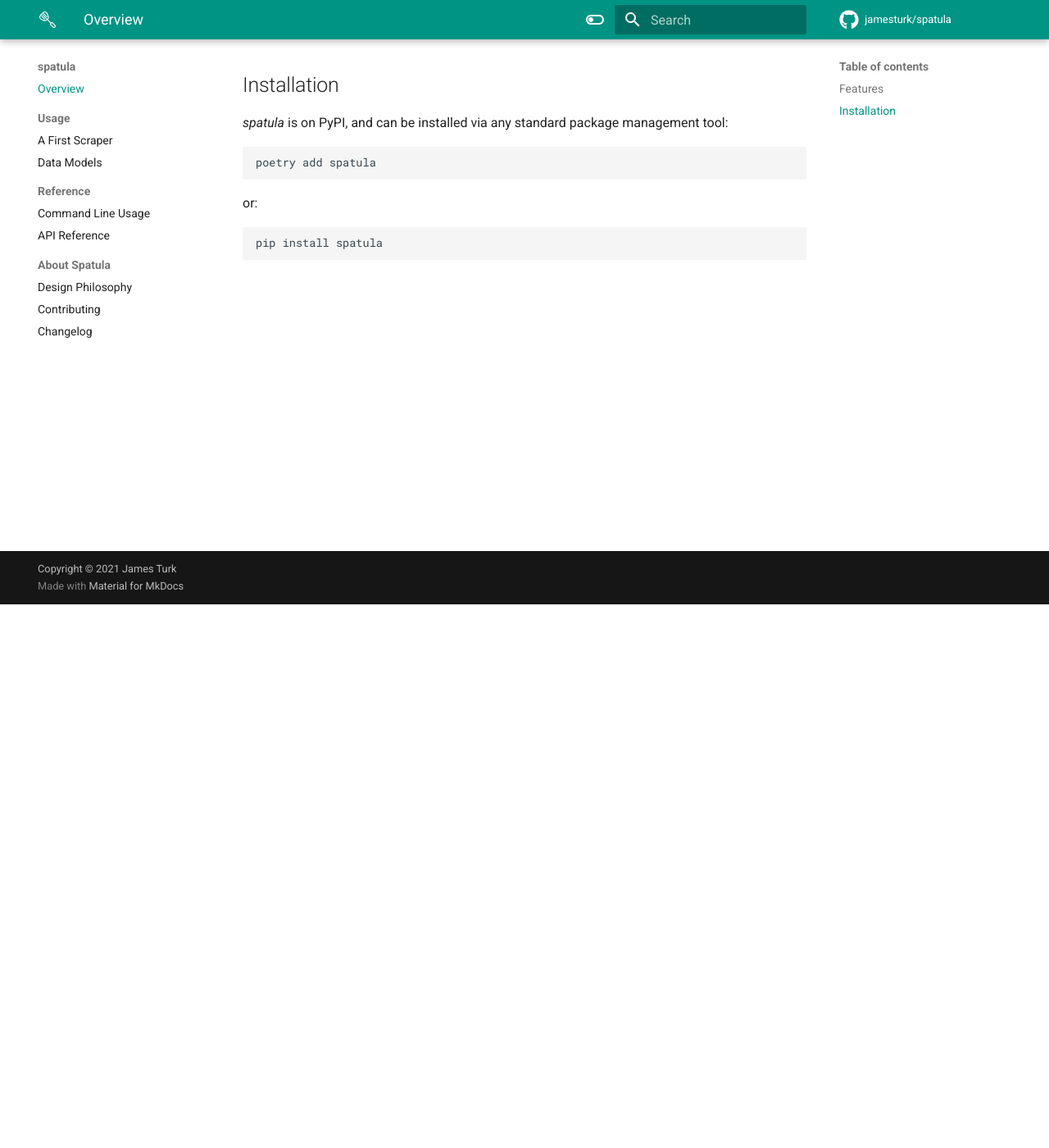
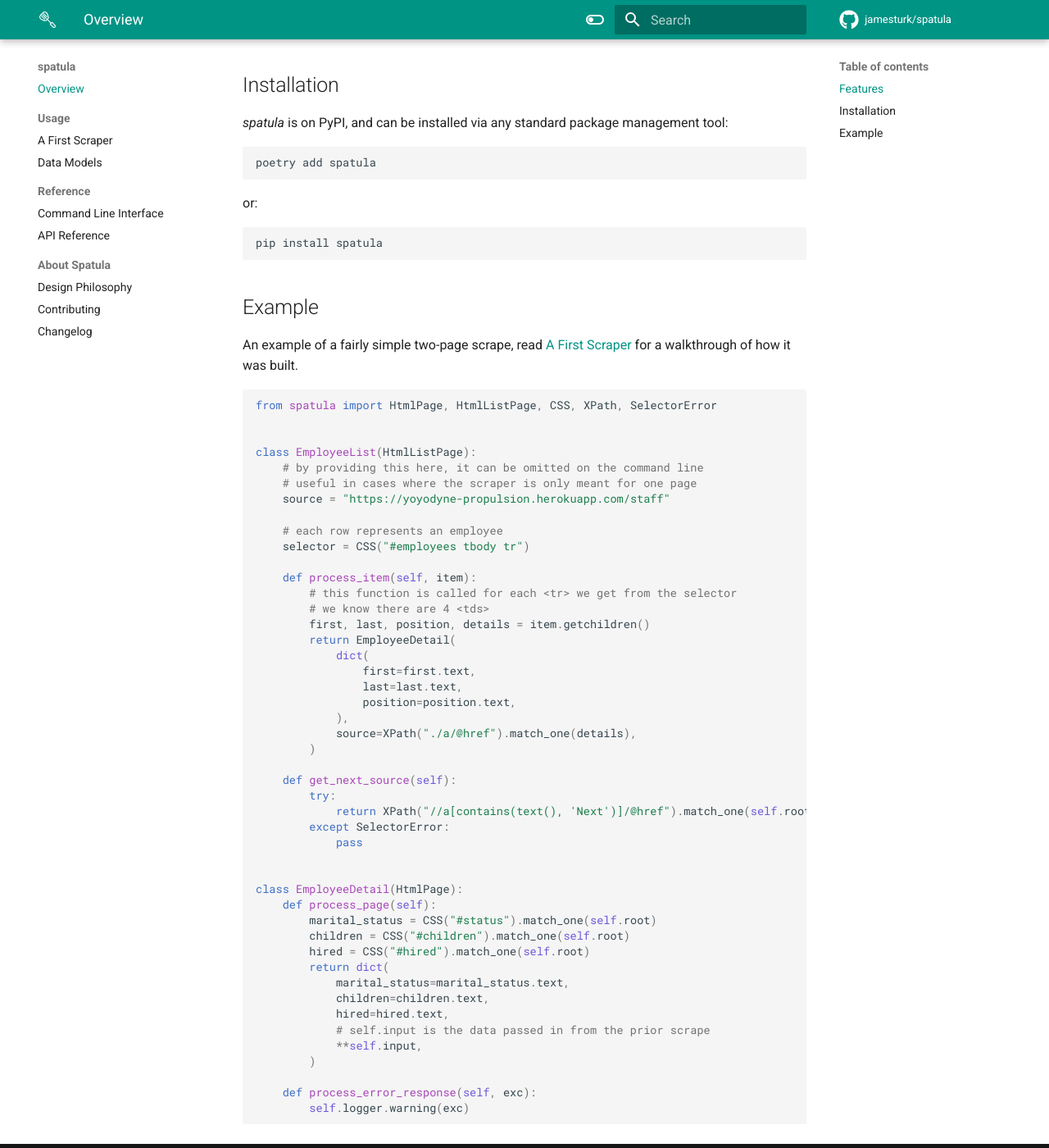
Before and after one commit to jamesturk/spatula, an MkDocs documentation site: the page built from docs/index.md, in a window 1280 px wide and 1400 px high, scrolled down 663 px. Shown: the whole window at 82% size. Built offline with MkDocs 1.6.1 and Material for MkDocs 9.7.7, drawn with Linux system fonts in a browser that asks for light colours; comment, search, counter and statistics services are not loaded.

Commit message:
add example and other fixes

````diff
--- a/docs/cli.md
+++ b/docs/cli.md
@@ -1,4 +1,4 @@
-# Command Line Usage
+# Command Line Interface
 
 *spatula* provides a command line interface that is useful for iterative development of scrapers.
 
--- a/docs/index.md
+++ b/docs/index.md
@@ -30,3 +30,56 @@ management tool:
 or:
 
     pip install spatula
+
+## Example
+
+An example of a fairly simple two-page scrape, read [A First Scraper](scraper-basics.md) for a walkthrough of how it was built.
+
+``` python
+from spatula import HtmlPage, HtmlListPage, CSS, XPath, SelectorError
+
+
+class EmployeeList(HtmlListPage):
+    # by providing this here, it can be omitted on the command line
+    # useful in cases where the scraper is only meant for one page
+    source = "https://yoyodyne-propulsion.herokuapp.com/staff"
+
+    # each row represents an employee
+    selector = CSS("#employees tbody tr")
+
+    def process_item(self, item):
+        # this function is called for each <tr> we get from the selector
+        # we know there are 4 <tds>
+        first, last, position, details = item.getchildren()
+        return EmployeeDetail(
+            dict(
+                first=first.text,
+                last=last.text,
+                position=position.text,
+            ),
+            source=XPath("./a/@href").match_one(details),
+        )
+
+    def get_next_source(self):
+        try:
+            return XPath("//a[contains(text(), 'Next')]/@href").match_one(self.root)
+        except SelectorError:
+            pass
+
+
+class EmployeeDetail(HtmlPage):
+    def process_page(self):
+        marital_status = CSS("#status").match_one(self.root)
+        children = CSS("#children").match_one(self.root)
+        hired = CSS("#hired").match_one(self.root)
+        return dict(
+            marital_status=marital_status.text,
+            children=children.text,
+            hired=hired.text,
+            # self.input is the data passed in from the prior scrape
+            **self.input,
+        )
+
+    def process_error_response(self, exc):
+        self.logger.warning(exc)
+```
````
Also changed, not shown: docs/data-models.md (+1 -1 lines).
